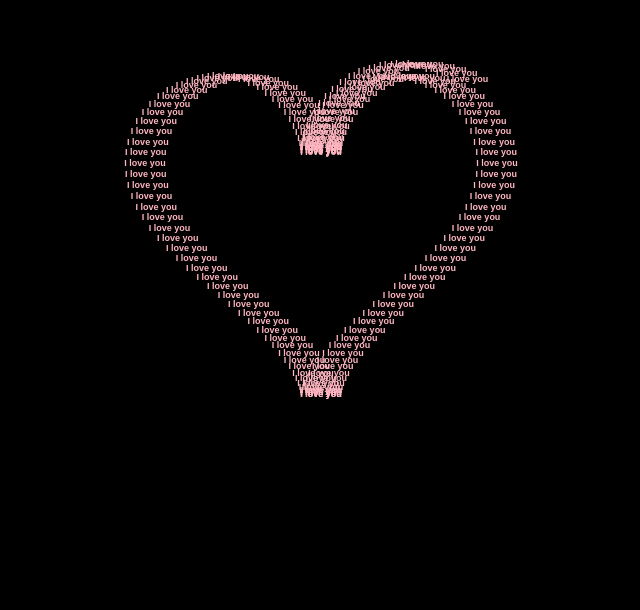
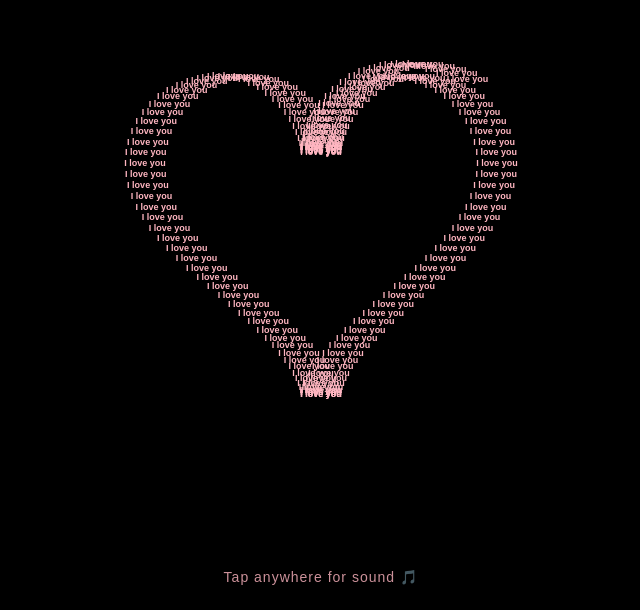
Before and after one commit to aanandachaudhary087-blip/For-You, a plain HTML site: page index.html in a window 1280 px wide. Shown: the part 190-800 px from the top of the page, without its empty margins (319-959 px from the left). Drawn offline with Linux system fonts and the light colour scheme.

Commit message:
Update style.css

```diff
--- a/style.css
+++ b/style.css
@@ -38,3 +38,17 @@ canvas {
   margin-top: 10px;
   opacity: 0.8;
 }
+/* Tap Hint Styling */
+#tap-hint {
+  position: fixed;
+  bottom: 25px;
+  width: 100%;
+  text-align: center;
+  color: #ffb6c1;
+  font-family: Arial, sans-serif;
+  font-size: 14px;
+  letter-spacing: 1px;
+  opacity: 0.8;
+  pointer-events: none;
+  z-index: 100;
+}
```
